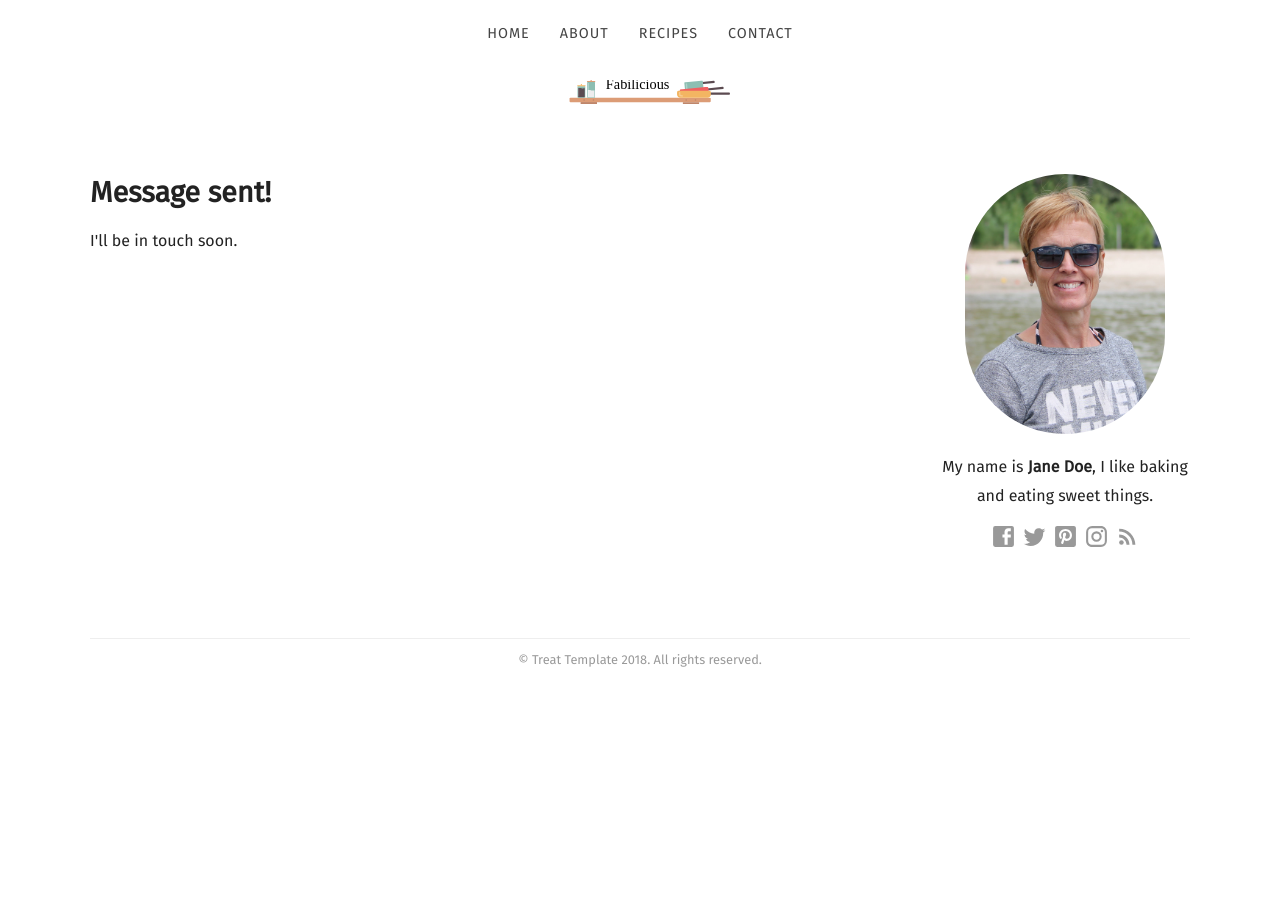
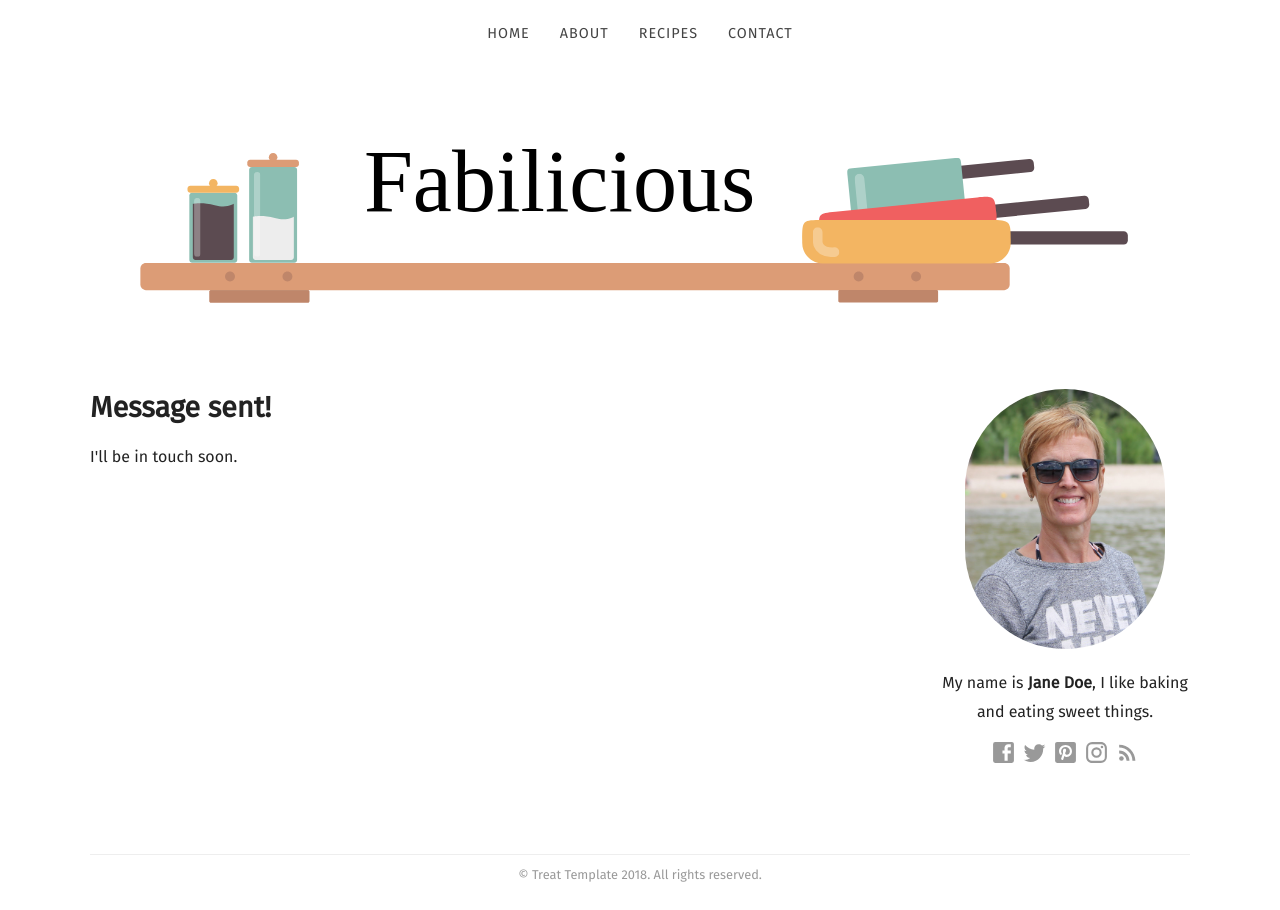
Before and after one commit to fabilicious/fabilicious.github.io, a Jekyll site: the page built from contact-success.html, in a window 1280 px wide. Built offline with Jekyll 4.4.1, drawn with Linux system fonts in a browser that asks for light colours; some web fonts are replaced.

Commit message:
changing logo

```diff
--- a/_layouts/default.html
+++ b/_layouts/default.html
@@ -28,7 +28,7 @@
 		{% include navigation.html %}
 		<header>
 			<a href="{{site.baseurl }}/">
-				<img src="{{ site.baseurl }}/images/logo.svg" width="180" alt="logo">
+				<img src="{{ site.baseurl }}/images/logo.svg" width="80%" alt="logo">
 			</a>
 		</header>
 		<div class="container main-content">
```
Also changed, not shown: images/logo.svg.
